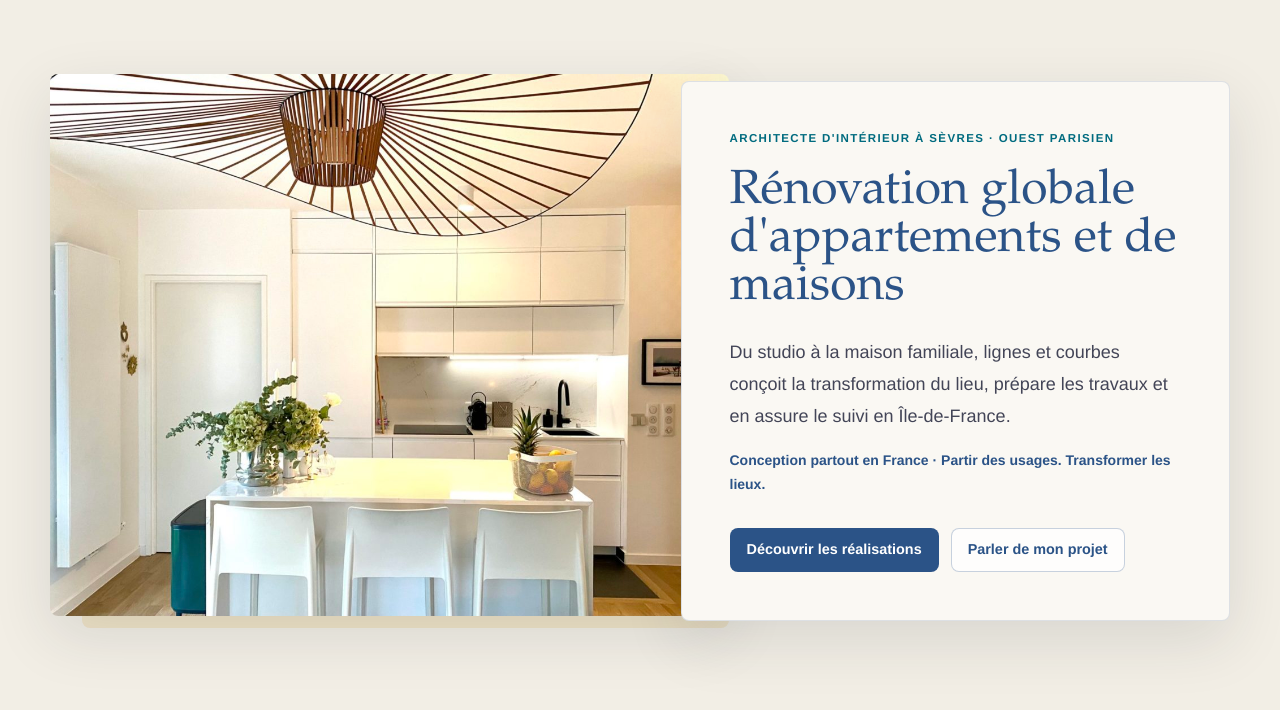
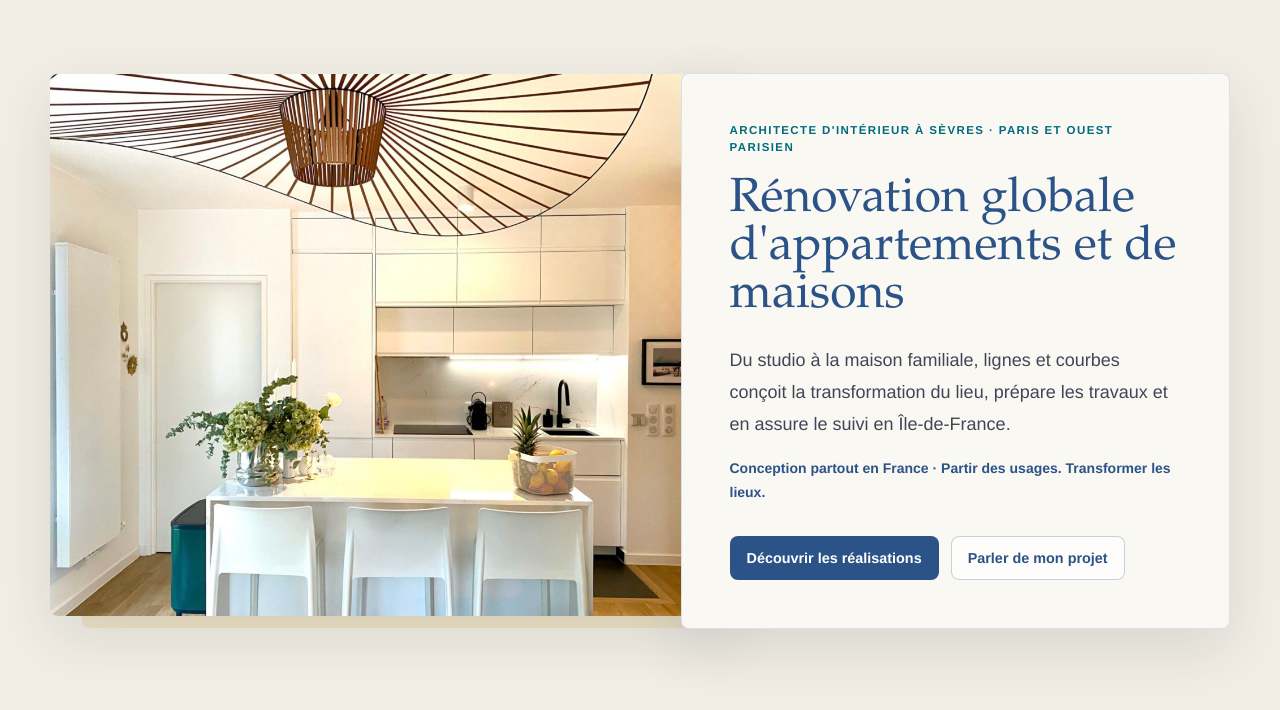
Before and after one commit to laurence-beep/lignesetcourbes, an Astro site: page / in a window 1280 px wide. Shown: the part 90-800 px from the top of the page. Built offline with nearby package versions, Linux system fonts and the light colour scheme; Astro itself is replaced by a stand-in of ours.

Commit message:
Clarify homepage service area

```diff
--- a/src/pages/index.astro
+++ b/src/pages/index.astro
@@ -66,7 +66,7 @@ const methodSteps = [
 							<img src="/images/loft-colombes-hero.jpeg" alt="Cuisine lumineuse repensée par Lignes et courbes" class="aspect-[4/3] w-full rounded-site object-cover shadow-soft lg:aspect-[5/4]" />
 						</figure>
 						<div class="surface relative z-10 order-1 bg-paper p-7 shadow-soft md:p-10 lg:order-2 lg:-ml-12 lg:p-12">
-							<p class="eyebrow">Architecte d'intérieur à Sèvres · Ouest parisien</p>
+          <p class="eyebrow">Architecte d'intérieur à Sèvres · Paris et Ouest parisien</p>
 							<h1 class="display-serif mt-5 text-4xl text-line-blue md:text-5xl">Rénovation globale d'appartements et de maisons</h1>
 							<p class="mt-6 text-lg leading-8 text-ink-soft">Du studio à la maison familiale, lignes et courbes conçoit la transformation du lieu, prépare les travaux et en assure le suivi en Île-de-France.</p>
 							<p class="mt-4 text-sm font-semibold leading-6 text-line-blue">Conception partout en France · Partir des usages. Transformer les lieux.</p>
```
